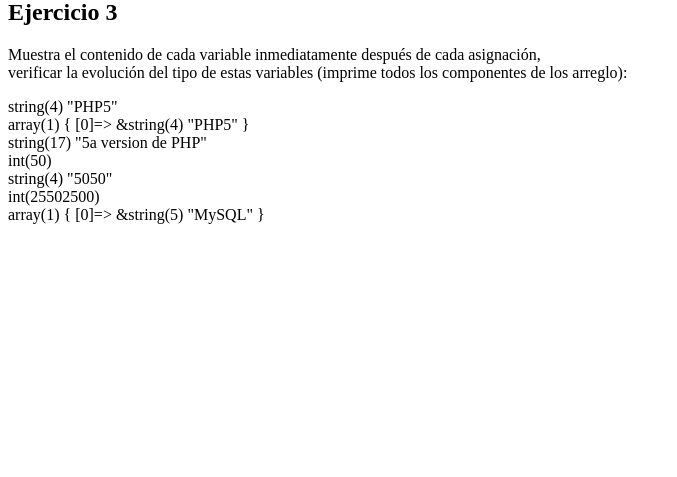
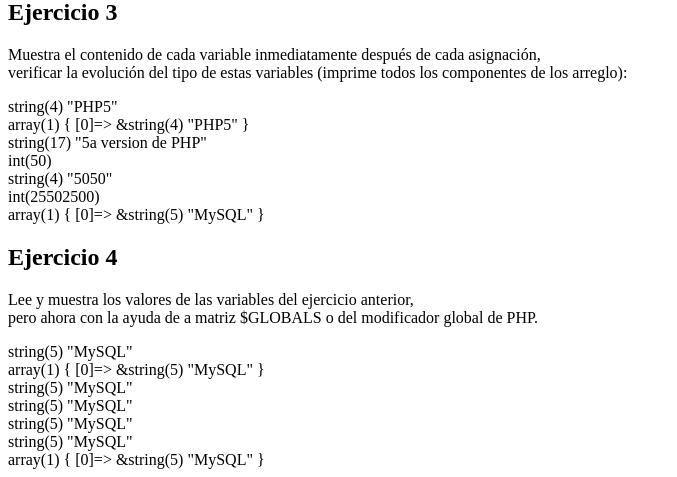
Before and after one commit to Tiagogoco/tecweb_copia, a PHP site: page / in a window 1280 px wide. Shown: the part 727-1204 px from the top of the page, without its empty margins (0-677 px from the left). Before the commit the page ends 951 px from the top, so only its background shows below. Run offline with PHP 8.4, Linux system fonts and the light colour scheme.

Commit message:
ejercicio 4

```diff
--- a/practicas/p04/index.php
+++ b/practicas/p04/index.php
@@ -80,5 +80,30 @@
         var_dump($z);
         echo '<br>';
     ?>
+    <h2>Ejercicio 4</h2>
+    <p>Lee y muestra los valores de las variables del ejercicio anterior,<br> pero ahora con la ayuda de
+    a matriz $GLOBALS o del modificador global de PHP.</p>
+    <?php
+            var_dump($GLOBALS['a']);
+            echo '<br>';
+
+            var_dump($GLOBALS['z']);
+            echo '<br>';
+
+            var_dump($GLOBALS['b']);
+            echo '<br>';
+
+            var_dump($GLOBALS['c']);
+            echo '<br>';
+
+            var_dump($GLOBALS['a']);
+            echo '<br>';
+
+            var_dump($GLOBALS['b']);
+            echo '<br>';
+
+            var_dump($GLOBALS['z']);
+            echo '<br>';
+    ?>
 </body>
 </html>
```
